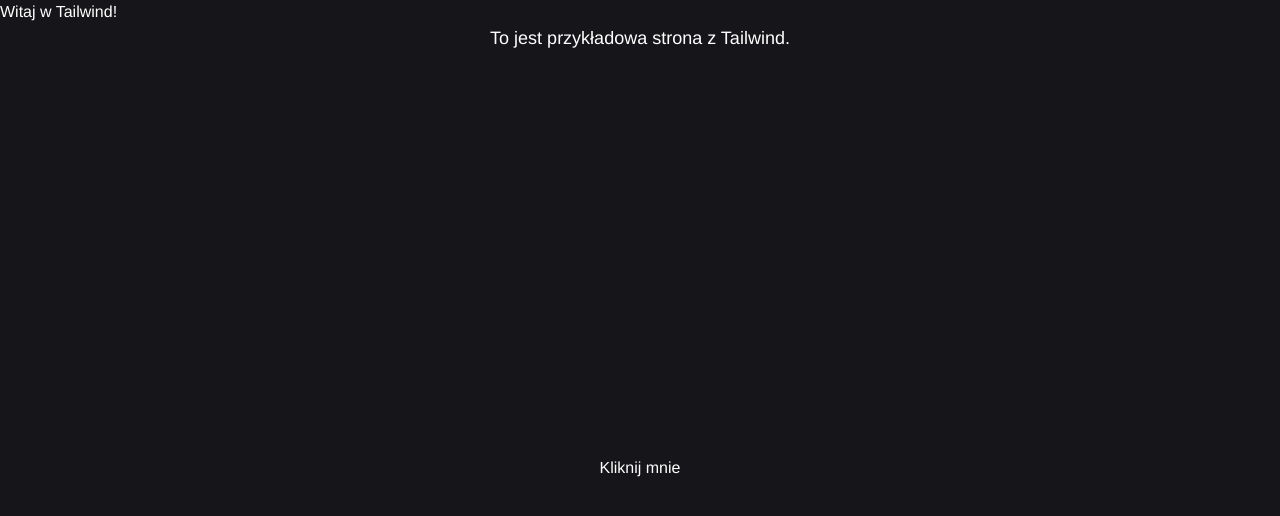
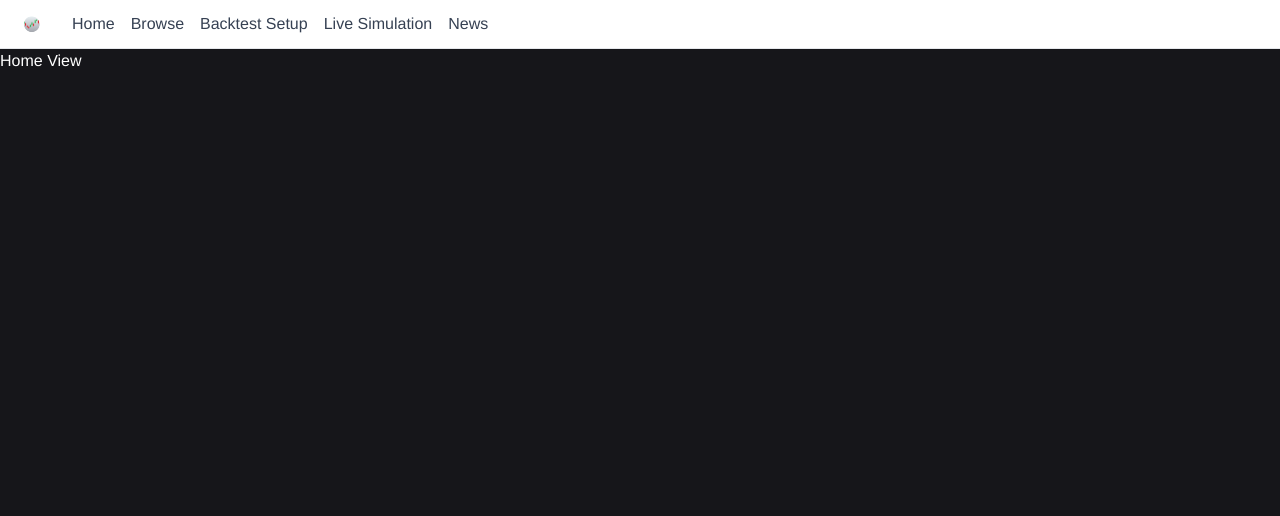
Before and after one commit to kurczakooo/market-watch-front, a Vue app: page / in a window 1280 px wide. Shown: the top 516 px of the page. Built offline with nearby package versions, Linux system fonts and the light colour scheme.

Commit message:
initial navigation and routing setup

```diff
--- a/package.json
+++ b/package.json
@@ -10,7 +10,8 @@
   },
   "dependencies": {
     "@tailwindcss/vite": "^4.1.16",
-    "vue": "^3.5.22"
+    "vue": "^3.5.22",
+    "vue-router": "^4.6.3"
   },
   "devDependencies": {
     "@types/node": "^24.6.0",
--- a/src/App.vue
+++ b/src/App.vue
@@ -1,10 +1,9 @@
+<script setup lang="ts">
+import NavBar from './components/NavBar.vue';
+import { RouterView } from 'vue-router';
+</script>
+
 <template>
-    <div>
-        <h1>Witaj w Tailwind!</h1>
-        <Home />
-    </div>
+    <NavBar />
+    <RouterView />
 </template>
-
-<script setup lang="ts">
-import Home from './screens/Home.vue';
-</script>
--- /dev/null
+++ b/src/components/NavBar.vue
@@ -0,0 +1,64 @@
+<script setup lang="ts">
+import { ref, onMounted, onUnmounted } from 'vue';
+import { RouterLink, useRoute, useRouter } from 'vue-router';
+import logo from '../assets/images/market_watch_logo.png';
+
+const route = useRoute();
+const router = useRouter();
+const isOpen = ref(false);
+const assetData = ref(null);
+</script>
+
+<template>
+    <nav
+        class="bg-white border-b border-gray-200 px-4 py-2 flex items-center justify-between"
+    >
+        <div class="flex items-center">
+            <RouterLink to="/">
+                <img :src="logo" alt="Market Watch Logo" class="h-8 w-auto" />
+            </RouterLink>
+            <ul class="ml-6 flex space-x-4">
+                <li>
+                    <RouterLink
+                        to="/"
+                        class="text-gray-700 hover:text-blue-500"
+                    >
+                        Home
+                    </RouterLink>
+                </li>
+                <li>
+                    <RouterLink
+                        to="/browse"
+                        class="text-gray-700 hover:text-blue-500"
+                    >
+                        Browse
+                    </RouterLink>
+                </li>
+                <li>
+                    <RouterLink
+                        to="/simulation-prep"
+                        class="text-gray-700 hover:text-blue-500"
+                    >
+                        Backtest Setup
+                    </RouterLink>
+                </li>
+                <li>
+                    <RouterLink
+                        to="/simulation"
+                        class="text-gray-700 hover:text-blue-500"
+                    >
+                        Live Simulation
+                    </RouterLink>
+                </li>
+                <li>
+                    <RouterLink
+                        to="/news"
+                        class="text-gray-700 hover:text-blue-500"
+                    >
+                        News
+                    </RouterLink>
+                </li>
+            </ul>
+        </div>
+    </nav>
+</template>
--- /dev/null
+++ b/src/router/index.ts
@@ -0,0 +1,39 @@
+import { createRouter, createWebHistory } from 'vue-router';
+import HomeView from '../screens/HomeView.vue';
+import BrowseView from '../screens/BrowseView.vue';
+import SimulationPrepView from '../screens/SimulationPrepView.vue';
+import SimulationView from '../screens/SimulationView.vue';
+import NewsView from '../screens/NewsView.vue';
+
+const router = createRouter({
+    history: createWebHistory(),
+    routes: [
+        {
+            path: '/',
+            name: 'home',
+            component: HomeView,
+        },
+        {
+            path: '/browse',
+            name: 'browse',
+            component: BrowseView,
+        },
+        {
+            path: '/simulation-prep',
+            name: 'simulation-prep',
+            component: SimulationPrepView,
+        },
+        {
+            path: '/simulation',
+            name: 'simulation',
+            component: SimulationView,
+        },
+        {
+            path: '/news',
+            name: 'news',
+            component: NewsView,
+        },
+    ],
+});
+
+export default router;
--- /dev/null
+++ b/src/screens/BrowseView.vue
@@ -0,0 +1,7 @@
+<script setup lang="ts"></script>
+
+<template>
+    <div>
+        <h1>Browse View</h1>
+    </div>
+</template>
--- a/src/screens/Home.vue
+++ /dev/null
@@ -1,10 +0,0 @@
-<template>
-    <div class="flex flex-col items-center gap-4">
-        <p class="text-lg">To jest przykładowa strona z Tailwind.</p>
-        <HelloButton />
-    </div>
-</template>
-
-<script setup lang="ts">
-import HelloButton from '../components/HelloButton.vue';
-</script>
--- /dev/null
+++ b/src/screens/HomeView.vue
@@ -0,0 +1,7 @@
+<script setup lang="ts"></script>
+
+<template>
+    <div>
+        <h1>Home View</h1>
+    </div>
+</template>
--- /dev/null
+++ b/src/screens/NewsView.vue
@@ -0,0 +1,7 @@
+<script setup lang="ts"></script>
+
+<template>
+    <div>
+        <h1>News View</h1>
+    </div>
+</template>
--- /dev/null
+++ b/src/screens/SimulationPrepView.vue
@@ -0,0 +1,7 @@
+<script setup lang="ts"></script>
+
+<template>
+    <div>
+        <h1>Sim Prep View</h1>
+    </div>
+</template>
--- /dev/null
+++ b/src/screens/SimulationView.vue
@@ -0,0 +1,7 @@
+<script setup lang="ts"></script>
+
+<template>
+    <div>
+        <h1>Simulation View</h1>
+    </div>
+</template>
```
Also changed, not shown: src/main.ts (+7 -2 lines), 1 other file (tests, documents, lock files or other folders).
